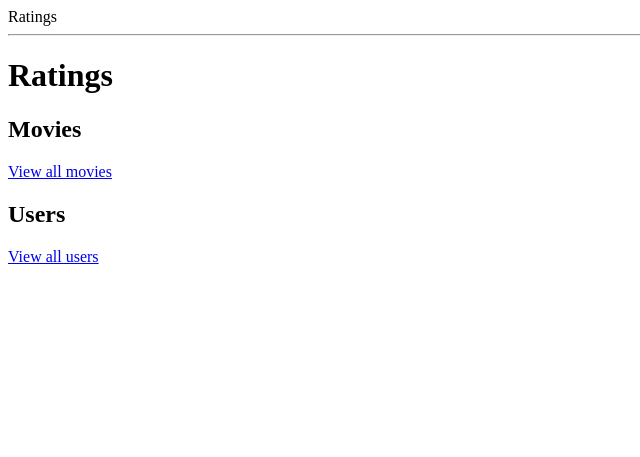
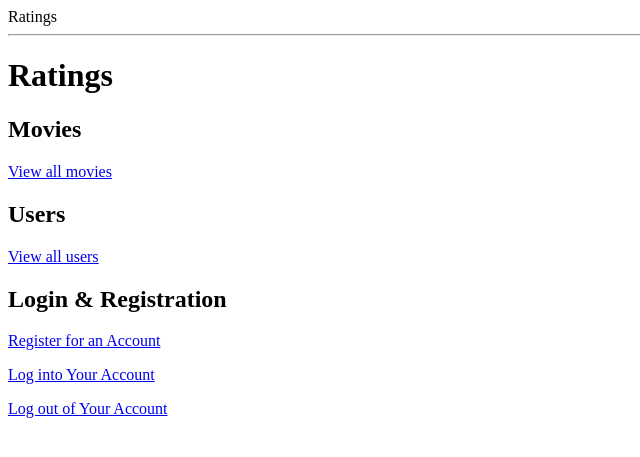
Before and after one commit to alyssalew/ratings, a Flask app: page / in a window 1280 px wide. Shown: the top 457 px of the page, without its empty margins (0-640 px from the left). Run offline with Flask 2, Linux system fonts and the light colour scheme.

Commit message:
Work on login flash msgs, add links to homepage

```diff
--- a/server.py
+++ b/server.py
@@ -23,9 +23,6 @@ app.jinja_env.undefined = StrictUndefined
 def index():
     """Homepage."""
     return render_template('homepage.html')
-
-
-
 
 
 @app.route('/users')
@@ -60,10 +57,12 @@ def verify_reg():
         user = User(email=email, password=password)
         db.session.add(user)
         db.session.commit()
+        flash("Thanks for registering!")
         return redirect('/')
 
     else:
         print "Existing user"
+        flash("You're already registered!")
         return redirect('/')
 
 
@@ -85,7 +84,6 @@ def login():
     return render_template('login.html')
 
 
-
 @app.route('/verify-login', methods=["POST"])
 def verify_login():
     """ Verify user and add to session """
@@ -105,15 +103,26 @@ def verify_login():
         if login_password == existing_password:
             #Add to session
             session['login'] = existing_user.user_id
+            flash("Success, you are now logged in!")
             return redirect('/')
         else:
+            flash("Incorrect password. Please try again.")
             return redirect('/login')
 
     # Not in DB
     else:
         print "UN not in DB"
+        flash("That email couldn't be found. Please try again.")
         return redirect('/login')
 
+@app.route('/logout')
+def logout():
+    """Logs user out """
+
+    session.pop('login')
+
+    flash("Goodbye, you are now logged out!")
+    return redirect('/')
 
 
 
--- a/templates/base.html
+++ b/templates/base.html
@@ -1,6 +1,15 @@
 <!DOCTYPE html><html>
 <head>
     <title>Ratings</title>
+    {% with messages = get_flashed_messages() %}
+        {% if messages %}
+            <ul class=flashes>
+            {% for message in messages %}
+                <li>{{ message }}</li>
+            {% endfor %}
+            </ul>
+        {% endif %}
+    {% endwith %}
 </head>
     Ratings
 
--- a/templates/homepage.html
+++ b/templates/homepage.html
@@ -9,5 +9,10 @@
 <h2>Users</h2>
 <p><a href="/users">View all users</a></p>
 
+<h2>Login &amp; Registration</h2>
+<p><a href="/register">Register for an Account</a></p>
+<p><a href="/login">Log into Your Account</a></p>
+
+<p><a href="/logout">Log out of Your Account</a></p>
 
 {% endblock %}
--- a/templates/login.html
+++ b/templates/login.html
@@ -9,4 +9,6 @@
     <input type="submit">
 </form>
 
+Don't yet have an account? Register <a href="/register">here</a>.
+
 {% endblock %}
```
